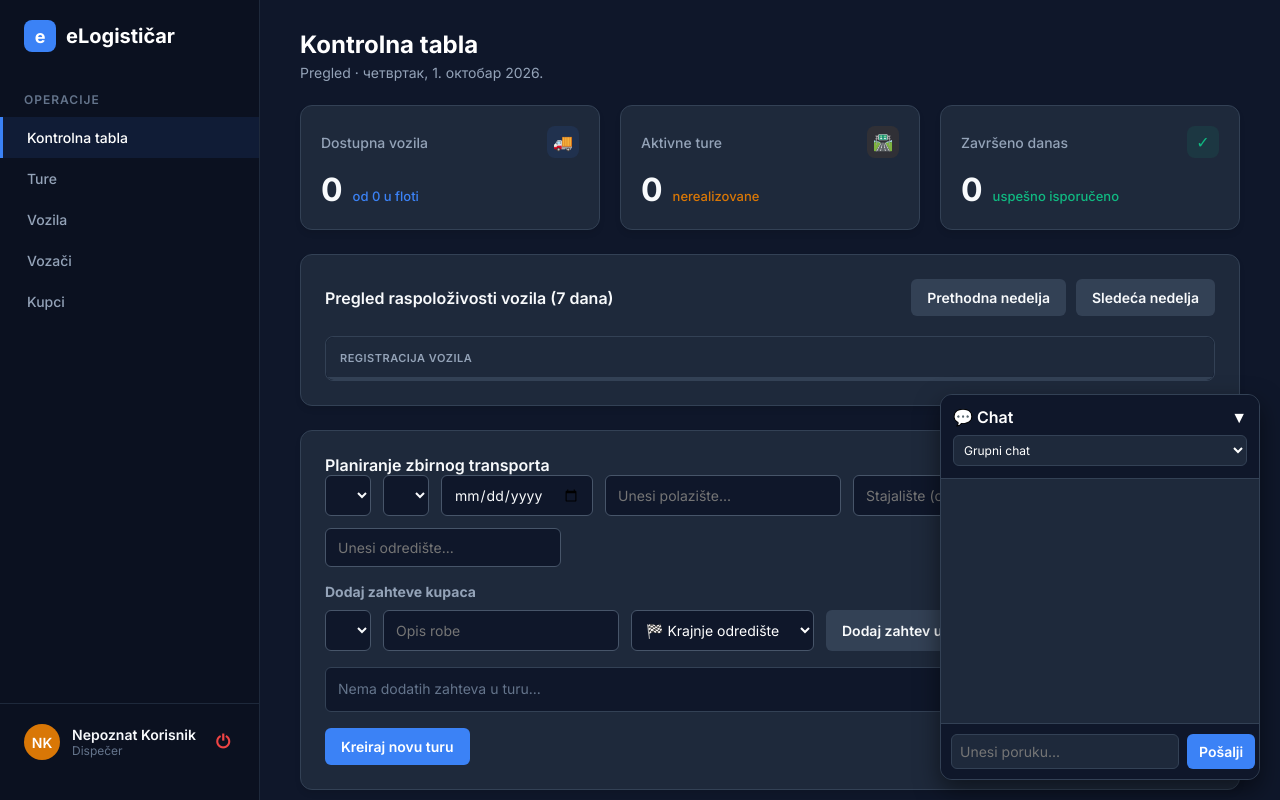
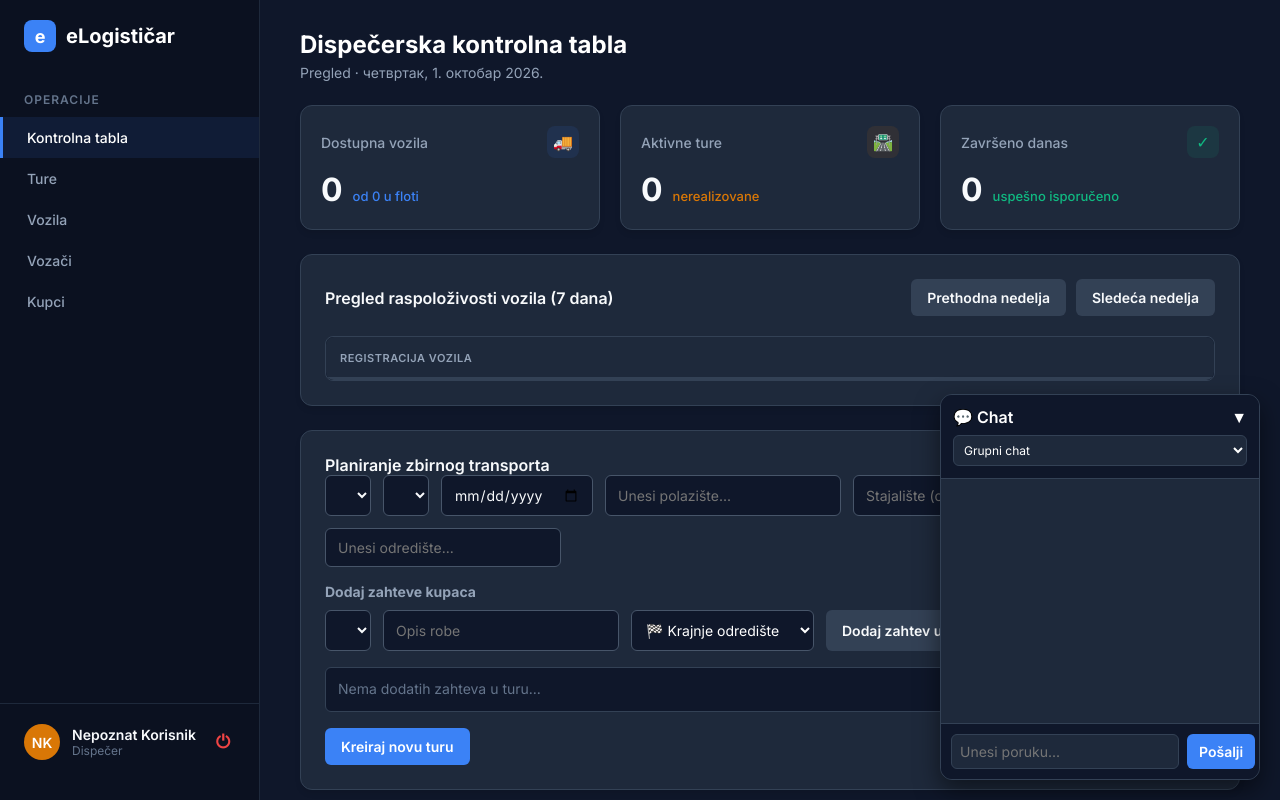
Before and after one commit to tanasko00/elogisticar-app, a plain HTML site: page dispecer.html in a window 1280 px wide. Drawn offline with Linux system fonts and the light colour scheme; no server answers.

Commit message:
Poslednje dorade 3

```diff
--- a/dispecer.html
+++ b/dispecer.html
@@ -47,7 +47,7 @@
     <div class="glavni-sadrzaj">
         <div class="zaglavlje-glavno">
             <div class="zaglavlje-tekst">
-                <h1 id="naslov-stranice">Kontrolna tabla</h1>
+                <h1 id="naslov-stranice">Dispečerska kontrolna tabla</h1>
                 <p id="tekst-datum">Pregled · učitavanje...</p>
             </div>
 
```
